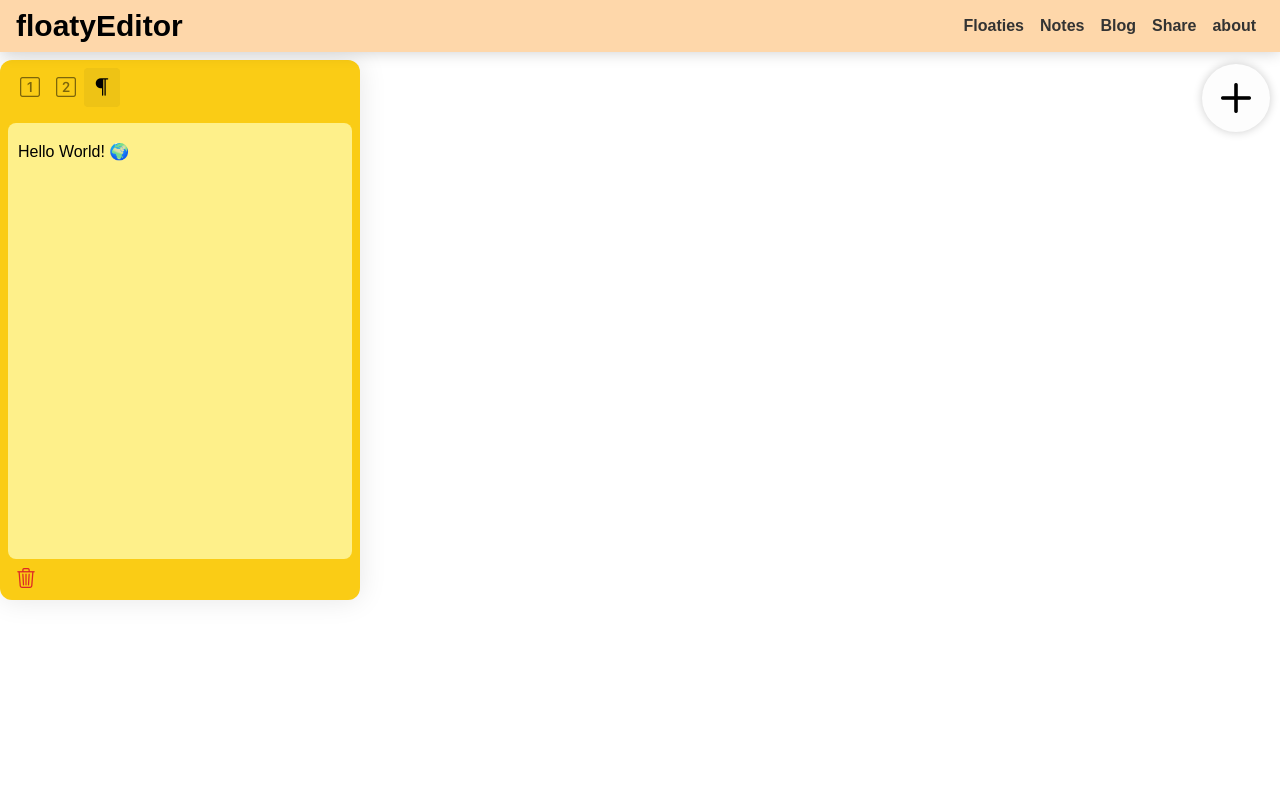
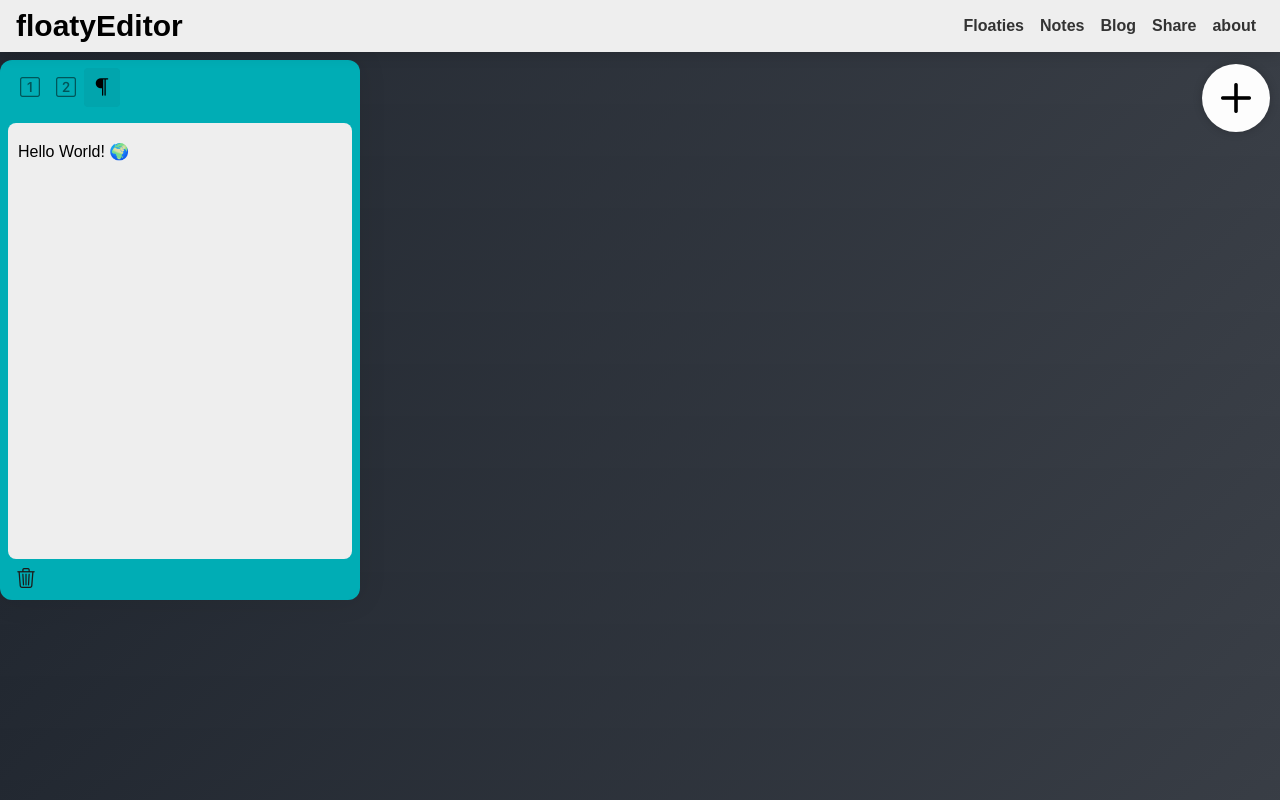
Before and after one commit to AAA1exa8/floatyEditor, a SvelteKit app: page / in a window 1280 px wide. Built offline with nearby package versions, Linux system fonts and the light colour scheme.

Commit message:
styling changes (looks terrible btw)

```diff
--- a/src/app.css
+++ b/src/app.css
@@ -4,6 +4,8 @@
 }
 body{
     @apply m-0 p-0 min-w-full min-h-full md:overflow-hidden overflow-auto;
+    background: rgb(34,40,49);
+    background: linear-gradient(133deg, rgba(34,40,49,1) 0%, rgba(57,62,70,1) 100%);
 }
 
 @font-face {
--- a/src/lib/editor.svelte
+++ b/src/lib/editor.svelte
@@ -1,5 +1,5 @@
 <!-- svelte-ignore a11y-click-events-have-key-events -->
-<div class="m-2 md:m-0 md:w-90 h-135 bg-yellow-400 flex flex-col rounded-3 md:absolute static" style="left: {left}px; top: {top}px; z-index: {zIndex}; box-shadow: 0 0 28px rgba(0, 0, 0, 0.1);"
+<div class="m-2 md:m-0 md:w-90 h-135 flex flex-col rounded-3 md:absolute static bg-#00ADB5" style="left: {left}px; top: {top}px; z-index: {zIndex}; box-shadow: 0 0 28px rgba(0, 0, 0, 0.1);"
     on:mousedown={() => toFocus('toFocus', {z: zIndex, id: id})} on:click={() => focusedEditor.set(editor)}>
     {#if editor && $bigWidth}
         <div class="m-2 flex mx-3">
@@ -25,9 +25,9 @@
         </div>
     {/if}
 
-    <div class="overflow-auto h-full m-2 bg-yellow-200 rounded-2" spellcheck="false" bind:this={element} />
+    <div class="overflow-auto h-full m-2 bg-#EEEEEE rounded-2" spellcheck="false" bind:this={element} />
     <div class="pl-2 pb-2">
-        <span class="text-red-600 p-2 cursor-pointer select-none text-size-xl font-$material_icons" on:click={() => removeEditor('removeEditor', id)}>&#xF78B;</span>
+        <span class=" text-warm-gray-900 p-2 cursor-pointer select-none text-size-xl font-$material_icons" on:click={() => removeEditor('removeEditor', id)}>&#xF78B;</span>
     </div>
 </div>
 
--- a/src/lib/navbar.svelte
+++ b/src/lib/navbar.svelte
@@ -1,5 +1,5 @@
 <div class="h-13"></div>
-<header class="fixed bg-orange-200 z-2 w-screen font-bold top-0">
+<header class="fixed bg-#EEEEEE z-2 w-screen font-bold top-0">
     <div>
         <nav>
             <span class="text-3xl">
```
